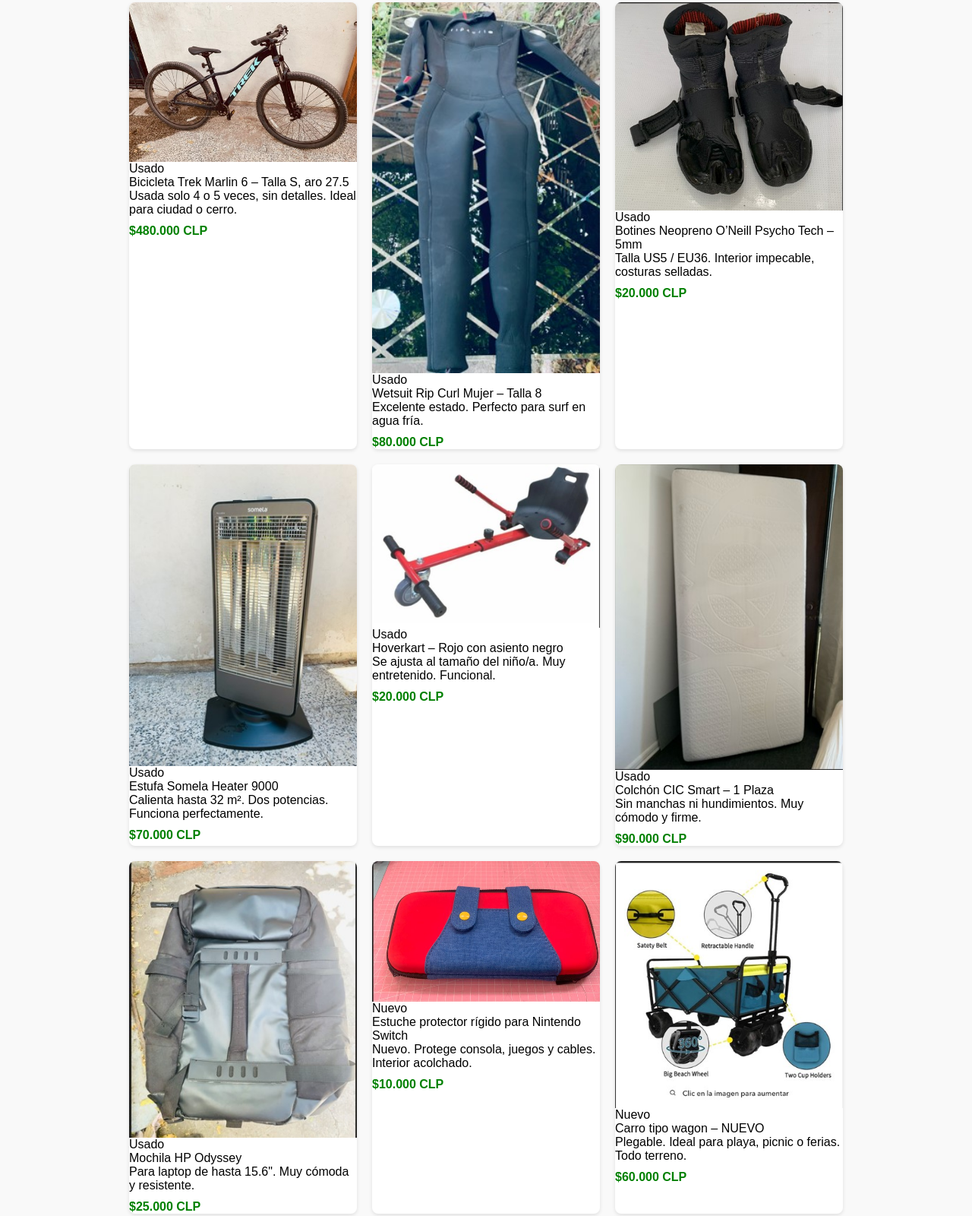
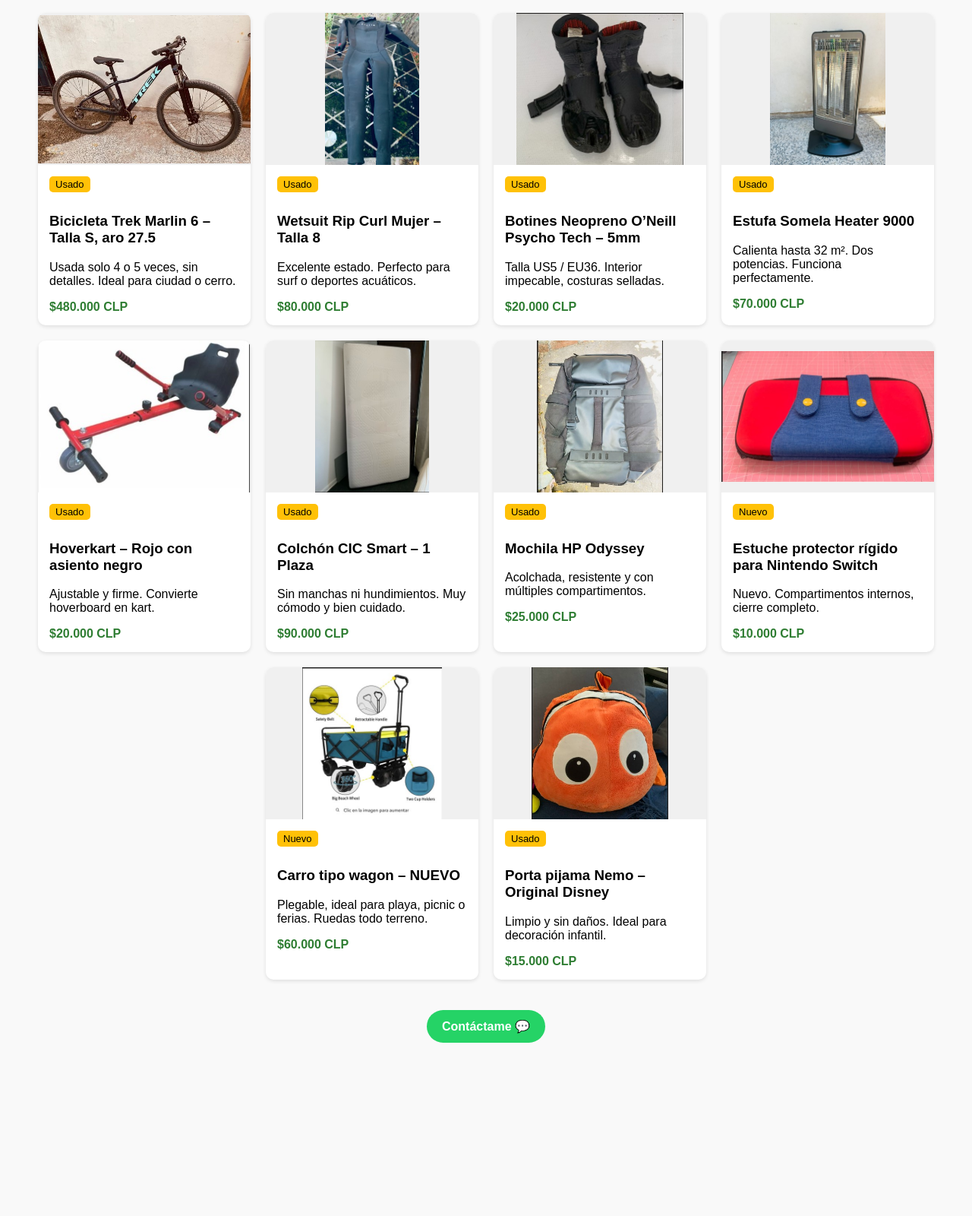
Before and after one commit to monica-ventas/landing-productos, a plain HTML site: page index.html in a window 1280 px wide. Shown: the part 234-1834 px from the top of the page at 76% size. After the commit the page ends 1626 px from the top, so only its background shows below. Drawn offline with Linux system fonts and the light colour scheme.

Commit message:
Update index.html

```diff
--- a/index.html
+++ b/index.html
@@ -12,7 +12,7 @@
     }
     header {
       background: #e0f4e0;
-      padding: 20px;
+      padding: 30px 20px 10px;
       text-align: center;
     }
     header h1 {
@@ -23,60 +23,58 @@
       color: #444;
       font-size: 16px;
     }
-    .whatsapp-top {
+    .whatsapp-top, .whatsapp-footer {
       text-align: center;
-      margin: 15px 0;
+      margin: 20px;
     }
     .whatsapp-btn {
       background-color: #25D366;
       color: white;
-      padding: 10px 20px;
-      border-radius: 5px;
+      padding: 12px 20px;
+      border-radius: 25px;
       text-decoration: none;
       font-weight: bold;
       display: inline-block;
+      font-size: 16px;
     }
-    .container {
+    .productos {
       display: flex;
       flex-wrap: wrap;
       justify-content: center;
       gap: 20px;
       padding: 20px;
     }
-    .card {
+    .producto {
       background: white;
-      border-radius: 8px;
+      border-radius: 10px;
       box-shadow: 0 2px 5px rgba(0,0,0,0.1);
-      width: 300px;
+      width: 280px;
       overflow: hidden;
       display: flex;
       flex-direction: column;
     }
-    .card img {
+    .producto img {
       width: 100%;
-      height: auto;
+      height: 200px;
+      object-fit: contain;
+      background: #f0f0f0;
     }
-    .card .info {
+    .info {
       padding: 15px;
     }
-    .used-tag {
-      background-color: #ffc107;
-      color: #000;
+    .estado {
+      background: #ffc107;
+      color: black;
       display: inline-block;
-      padding: 2px 8px;
+      font-size: 13px;
+      padding: 3px 8px;
       border-radius: 5px;
-      font-size: 12px;
-      margin-bottom: 10px;
+      margin-bottom: 8px;
     }
-    .price {
-      color: green;
+    .precio {
+      color: #2e7d32;
       font-weight: bold;
-      margin-top: 10px;
-    }
-    footer {
-      text-align: center;
-      padding: 20px;
-      background: #e0f4e0;
+      margin-top: 8px;
     }
   </style>
 </head>
@@ -87,127 +85,129 @@
     <p>Vecina de Ñuñoa tiene a la venta los siguientes productos:</p>
   </header>
 
+  <!-- BOTÓN WHATSAPP INICIO -->
   <div class="whatsapp-top">
-    <a href="https://wa.me/56912345678" target="_blank" class="whatsapp-btn">WhatsApp 💬</a>
+    <a href="https://wa.me/56973617889" target="_blank" class="whatsapp-btn">WhatsApp 💬</a>
   </div>
 
-  <div class="container">
+  <section class="productos">
 
     <!-- Producto 1 -->
-    <div class="card">
+    <div class="producto">
       <img src="img/bicicleta.jpg" alt="Bicicleta Trek" />
-      <div class="card-content">
-        <span class="tag">Usado</span>
-        <div class="title">Bicicleta Trek Marlin 6 – Talla S, aro 27.5</div>
-        <div class="desc">Usada solo 4 o 5 veces, sin detalles. Ideal para ciudad o cerro.</div>
-        <div class="price">$480.000 CLP</div>
+      <div class="info">
+        <div class="estado">Usado</div>
+        <h3>Bicicleta Trek Marlin 6 – Talla S, aro 27.5</h3>
+        <p>Usada solo 4 o 5 veces, sin detalles. Ideal para ciudad o cerro.</p>
+        <div class="precio">$480.000 CLP</div>
       </div>
     </div>
 
     <!-- Producto 2 -->
-    <div class="card">
+    <div class="producto">
       <img src="img/wetsuit.jpg" alt="Wetsuit Rip Curl" />
-      <div class="card-content">
-        <span class="tag">Usado</span>
-        <div class="title">Wetsuit Rip Curl Mujer – Talla 8</div>
-        <div class="desc">Excelente estado. Perfecto para surf en agua fría.</div>
-        <div class="price">$80.000 CLP</div>
+      <div class="info">
+        <div class="estado">Usado</div>
+        <h3>Wetsuit Rip Curl Mujer – Talla 8</h3>
+        <p>Excelente estado. Perfecto para surf o deportes acuáticos.</p>
+        <div class="precio">$80.000 CLP</div>
       </div>
     </div>
 
     <!-- Producto 3 -->
-    <div class="card">
-      <img src="img/botines.jpg" alt="Botines Neopreno O’Neill" />
-      <div class="card-content">
-        <span class="tag">Usado</span>
-        <div class="title">Botines Neopreno O’Neill Psycho Tech – 5mm</div>
-        <div class="desc">Talla US5 / EU36. Interior impecable, costuras selladas.</div>
-        <div class="price">$20.000 CLP</div>
+    <div class="producto">
+      <img src="img/botines.jpg" alt="Botines Neopreno" />
+      <div class="info">
+        <div class="estado">Usado</div>
+        <h3>Botines Neopreno O’Neill Psycho Tech – 5mm</h3>
+        <p>Talla US5 / EU36. Interior impecable, costuras selladas.</p>
+        <div class="precio">$20.000 CLP</div>
       </div>
     </div>
 
     <!-- Producto 4 -->
-    <div class="card">
+    <div class="producto">
       <img src="img/estufa.jpg" alt="Estufa Somela" />
-      <div class="card-content">
-        <span class="tag">Usado</span>
-        <div class="title">Estufa Somela Heater 9000</div>
-        <div class="desc">Calienta hasta 32 m². Dos potencias. Funciona perfectamente.</div>
-        <div class="price">$70.000 CLP</div>
+      <div class="info">
+        <div class="estado">Usado</div>
+        <h3>Estufa Somela Heater 9000</h3>
+        <p>Calienta hasta 32 m². Dos potencias. Funciona perfectamente.</p>
+        <div class="precio">$70.000 CLP</div>
       </div>
     </div>
 
     <!-- Producto 5 -->
-    <div class="card">
-      <img src="img/hoverkart.jpg" alt="Hoverkart rojo" />
-      <div class="card-content">
-        <span class="tag">Usado</span>
-        <div class="title">Hoverkart – Rojo con asiento negro</div>
-        <div class="desc">Se ajusta al tamaño del niño/a. Muy entretenido. Funcional.</div>
-        <div class="price">$20.000 CLP</div>
+    <div class="producto">
+      <img src="img/hoverkart.jpg" alt="Hoverkart" />
+      <div class="info">
+        <div class="estado">Usado</div>
+        <h3>Hoverkart – Rojo con asiento negro</h3>
+        <p>Ajustable y firme. Convierte hoverboard en kart.</p>
+        <div class="precio">$20.000 CLP</div>
       </div>
     </div>
 
     <!-- Producto 6 -->
-    <div class="card">
+    <div class="producto">
       <img src="img/colchon.jpg" alt="Colchón CIC" />
-      <div class="card-content">
-        <span class="tag">Usado</span>
-        <div class="title">Colchón CIC Smart – 1 Plaza</div>
-        <div class="desc">Sin manchas ni hundimientos. Muy cómodo y firme.</div>
-        <div class="price">$90.000 CLP</div>
+      <div class="info">
+        <div class="estado">Usado</div>
+        <h3>Colchón CIC Smart – 1 Plaza</h3>
+        <p>Sin manchas ni hundimientos. Muy cómodo y bien cuidado.</p>
+        <div class="precio">$90.000 CLP</div>
       </div>
     </div>
 
     <!-- Producto 7 -->
-    <div class="card">
+    <div class="producto">
       <img src="img/mochila.jpg" alt="Mochila HP" />
-      <div class="card-content">
-        <span class="tag">Usado</span>
-        <div class="title">Mochila HP Odyssey</div>
-        <div class="desc">Para laptop de hasta 15.6". Muy cómoda y resistente.</div>
-        <div class="price">$25.000 CLP</div>
+      <div class="info">
+        <div class="estado">Usado</div>
+        <h3>Mochila HP Odyssey</h3>
+        <p>Acolchada, resistente y con múltiples compartimentos.</p>
+        <div class="precio">$25.000 CLP</div>
       </div>
     </div>
 
     <!-- Producto 8 -->
-    <div class="card">
+    <div class="producto">
       <img src="img/estuche-switch.jpg" alt="Estuche Switch" />
-      <div class="card-content">
-        <span class="tag">Nuevo</span>
-        <div class="title">Estuche protector rígido para Nintendo Switch</div>
-        <div class="desc">Nuevo. Protege consola, juegos y cables. Interior acolchado.</div>
-        <div class="price">$10.000 CLP</div>
+      <div class="info">
+        <div class="estado">Nuevo</div>
+        <h3>Estuche protector rígido para Nintendo Switch</h3>
+        <p>Nuevo. Compartimentos internos, cierre completo.</p>
+        <div class="precio">$10.000 CLP</div>
       </div>
     </div>
 
     <!-- Producto 9 -->
-    <div class="card">
+    <div class="producto">
       <img src="img/carro.jpg" alt="Carro tipo wagon" />
-      <div class="card-content">
-        <span class="tag">Nuevo</span>
-        <div class="title">Carro tipo wagon – NUEVO</div>
-        <div class="desc">Plegable. Ideal para playa, picnic o ferias. Todo terreno.</div>
-        <div class="price">$60.000 CLP</div>
+      <div class="info">
+        <div class="estado">Nuevo</div>
+        <h3>Carro tipo wagon – NUEVO</h3>
+        <p>Plegable, ideal para playa, picnic o ferias. Ruedas todo terreno.</p>
+        <div class="precio">$60.000 CLP</div>
       </div>
     </div>
 
     <!-- Producto 10 -->
-    <div class="card">
+    <div class="producto">
       <img src="img/nemo.jpg" alt="Porta pijama Nemo" />
-      <div class="card-content">
-        <span class="tag">Usado</span>
-        <div class="title">Porta pijama Nemo – Original Disney</div>
-        <div class="desc">Limpio y en buen estado. Ideal para cama infantil.</div>
-        <div class="price">$15.000 CLP</div>
+      <div class="info">
+        <div class="estado">Usado</div>
+        <h3>Porta pijama Nemo – Original Disney</h3>
+        <p>Limpio y sin daños. Ideal para decoración infantil.</p>
+        <div class="precio">$15.000 CLP</div>
       </div>
     </div>
 
   </section>
 
-  <div class="whatsapp">
-    <a href="https://wa.me/5673617889" target="_blank">
-      Contáctame para consultas y/o ofertas
+  <!-- BOTÓN WHATSAPP PIE DE PÁGINA -->
+  <div class="whatsapp-footer">
+    <a href="https://wa.me/56973617889" target="_blank" class="whatsapp-btn">
+      Contáctame 💬
     </a>
   </div>
 
```
